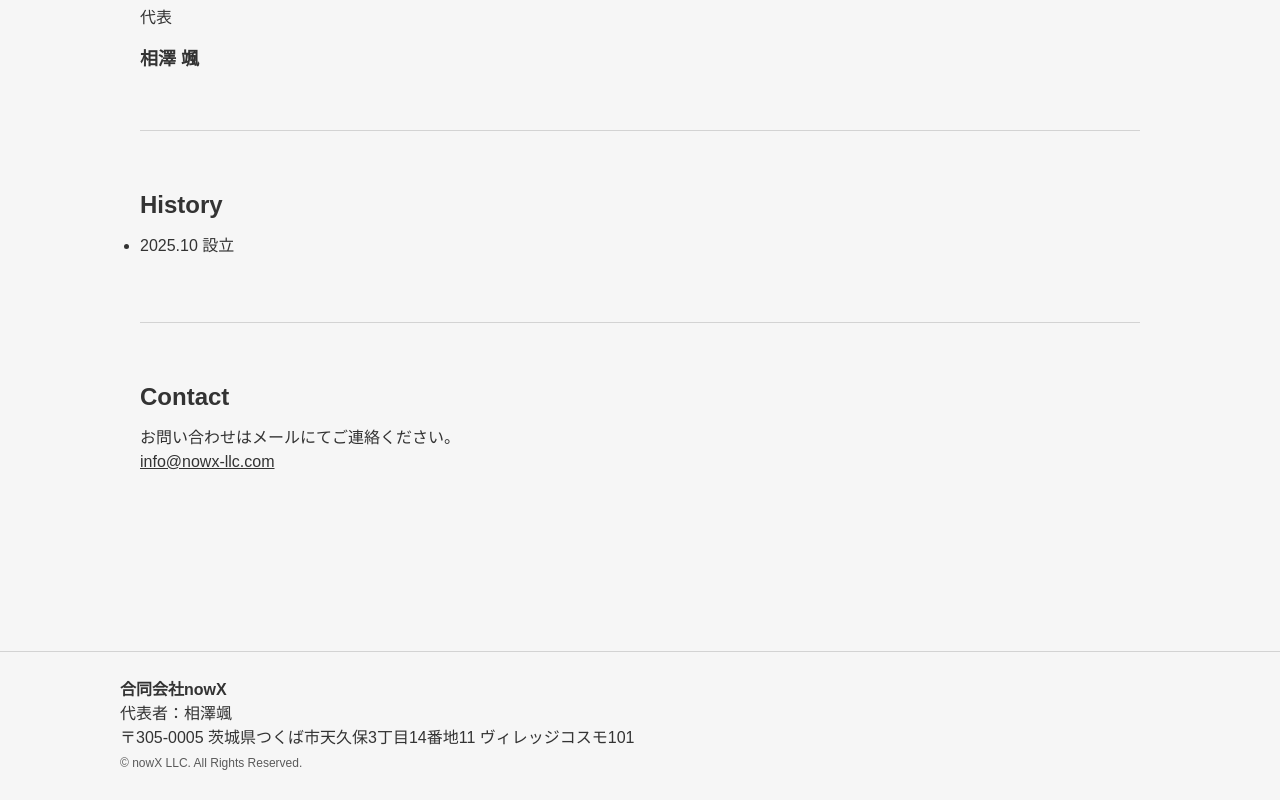
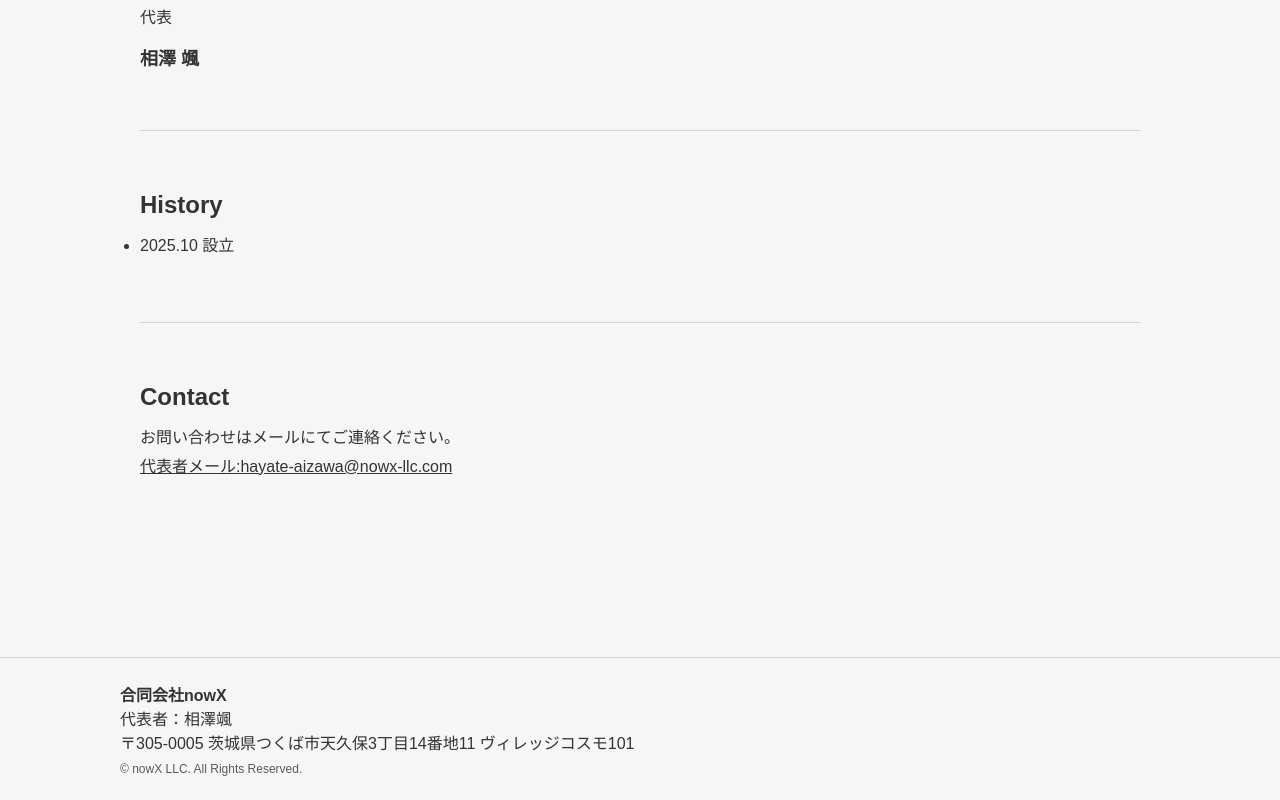
Before and after one commit to nowex35/nowx-llc, a Next.js app: page / in a window 1280 px wide. Shown: the part 1086-1886 px from the top of the page. Built offline with nearby package versions, Linux system fonts and the light colour scheme.

Commit message:
メールの送信先を変更

```diff
--- a/src/app/page.tsx
+++ b/src/app/page.tsx
@@ -62,8 +62,8 @@ export default function Home() {
         <h2 style={{ fontSize: 24, marginBottom: 12 }}>Contact</h2>
         <p style={{ lineHeight: 1.9 }}>お問い合わせはメールにてご連絡ください。</p>
         <p>
-          <a href="mailto:info@nowx-llc.com" style={{ textDecoration: "underline" }}>
-            info@nowx-llc.com
+          <a href="mailto:hayate-aizawa@nowx-llc.com" style={{ textDecoration: "underline" }}>
+            代表者メール:hayate-aizawa@nowx-llc.com
           </a>
         </p>
       </section>
```
